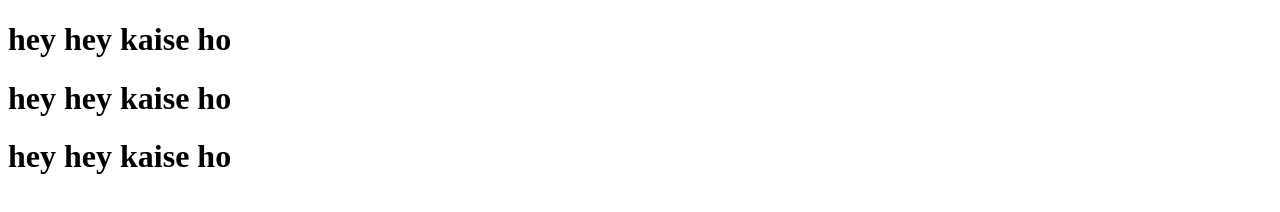
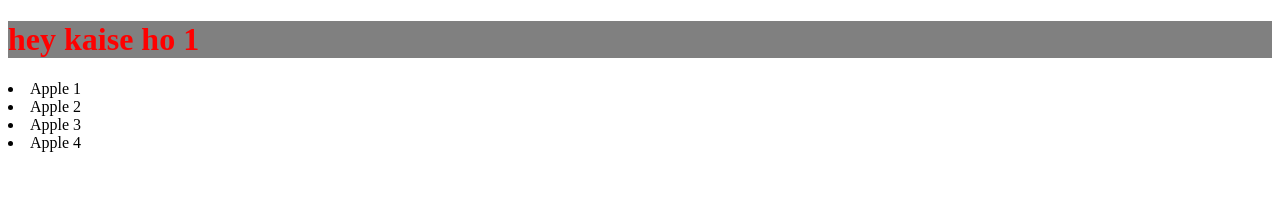
Before and after one commit to devLover-Shivam/JS_01-JavaScript-, a plain HTML site: page index.html in a window 1280 px wide. Drawn offline with Linux system fonts and the light colour scheme.

Commit message:
Add DOM File

```diff
--- a/dom.js
+++ b/dom.js
@@ -6,7 +6,7 @@
     /* querySelector(): To select a single specific element
     querySelectorAll(): To select multiple elements that match a selector, returning a list-like object */
 
-// CHANGING ELEMENTS:- Once you've selected an element, you can change its properties and content.
+
 
 /* TO SELECT A ELEMENT USING ITS ID
 let abcd = document.getElementById("abcd");
@@ -23,3 +23,73 @@ console.log(abcd) */
 console.log(abcd); */
 
 /* QUERY SELECTOR ALL: IT SELECTS ALL ELEMENTS IF MULTIPLE ELEMENTS ARE PRESENT IN AN ARRAY LIKE STRUCTURE BUT NOT EXACTLY AN ARRAY */
+
+
+// CHANGING ELEMENTS:- Once you've selected an element, you can change its properties and content.
+
+//Modifying Content: You can update the content of an element using properties like:
+/* .innerText and .textContent: To update or get plain text inside an element .
+.innerHTML: To insert actual HTML tags, allowing you to change the structure inside the element. */
+
+/* let h1 = document.querySelector("h1");
+h1.textContent = "Hello World!";
+h1.innerText = "Hello World";
+h1.innerHTML = "<i> HEy Shivam</>"; */ //To insert actual HTML tags, allowing you to change the structure inside the element.
+//console.dir(h1);
+
+//Modifying Attributes: You can update the attributes of an element using properties like:
+/* .getAttribute(): To get the value of an attribute.
+.setAttribute(): To set the value of an attribute.
+
+You can control attributes (like links or classes) dynamically using:
+.setAttribute(): To set a value.
+.getAttribute(): To retrieve a value.
+.removeAttribute(): To remove an attribute entirely */
+
+/* let a = document.querySelector("a");
+console.dir(a);
+a.href = "https://www.facebook.com";
+a.setAttribute("href","https://www.google.com"); */
+
+/* let img = document.querySelector("img");
+img.setAttribute("src","https://plus.unsplash.com/premium_photo-1686843679750-73b03c230cb2?w=1000&auto=format&fit=crop&q=60&ixlib=rb-4.1.0&ixid=M3wxMjA3fDB8MHx0b3BpYy1mZWVkfDF8Ym84alFLVGFFMFl8fGVufDB8fHx8fA%3D%3D"); */
+
+/* let a = document.querySelector("a");
+console.log(a.getAttribute("href"));
+a.removeAttribute("href");
+console.log(a.getAttribute("href")); */
+
+
+/* Dynamic Creation: You can go beyond modifying existing tags by creating new elements from scratch using document.createElement() and then attaching them to the page using methods like .append() or .prepend() */
+//create element
+//append/prepend karo jaha bhi element chahiye.
+/* let h1 = document.createElement("h1");
+h1.textContent= "hello shivam";
+document.body.prepend(h1); *///adds element before script.js
+//append -> adds element after script.js
+
+/* let h1 = document.createElement("h1");
+h1.textContent = "HEY MAI BAHAR SE AAYA HU!";
+document.querySelector("div").appendChild(h1); */
+
+//CHANGING STYLES OF ELEMENTS IN HTML THROUGH JS.
+/* let h1 = document.querySelector("h1");
+h1.textContent = "kamal khil gaya"
+console.dir(h1);
+h1.style.color="orange";
+h1.style.backgroundColor="pink" */
+
+//preferred method is to add a class or remove a class for adding or removing a style to an element.
+
+let h2 = document.querySelector("h1");
+h2.classList.add("hulu")
+h2.classList.remove("hulu") // to obviously remove class
+h2.classList.toggle("hulu") // agar hati hui hai koi class to toggle usko laga deti hai , aur agar hati hui hai to laga deti hai.
+
+
+
+//q1. select all list elements and print their text using a loop.
+let lis = document.querySelectorAll("li");
+for(let i=0;i<lis.length;i++){
+    console.log(lis[i].textContent);
+}
--- a/index.html
+++ b/index.html
@@ -4,11 +4,30 @@
     <meta charset="UTF-8">
     <meta name="viewport" content="width=device-width, initial-scale=1.0">
     <title>Document</title>
+    <style>
+        .hulu{
+            font-family;
+            color: red;
+            background-color: grey;
+        }
+    </style>
 </head>
 <body>
+    <!-- <img src="" alt="broken image"> -->
+
+    <!-- <a href="https://www.google.com">Download Now!</a> -->
+    <!--
     <h1 id="abcd">hey hey kaise ho</h1>
     <h1 class="abcd">hey hey kaise ho</h1>
-    <h1 class="abcd">hey hey kaise ho</h1>
+    <h1 class="abcd">hey hey kaise ho</h1> -->
+
+        <h1 >hey kaise ho 1</h1>
+
+        <li>Apple 1</li>
+        <li>Apple 2</li>
+        <li>Apple 3</li>
+        <li>Apple 4</li>
+
     <script src="dom.js"></script>
 </body>
 </html>
```
